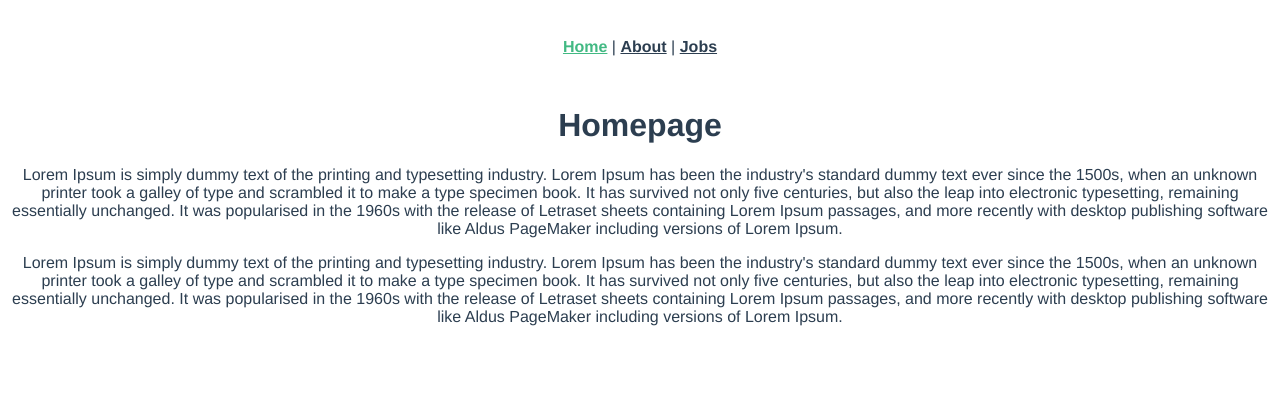
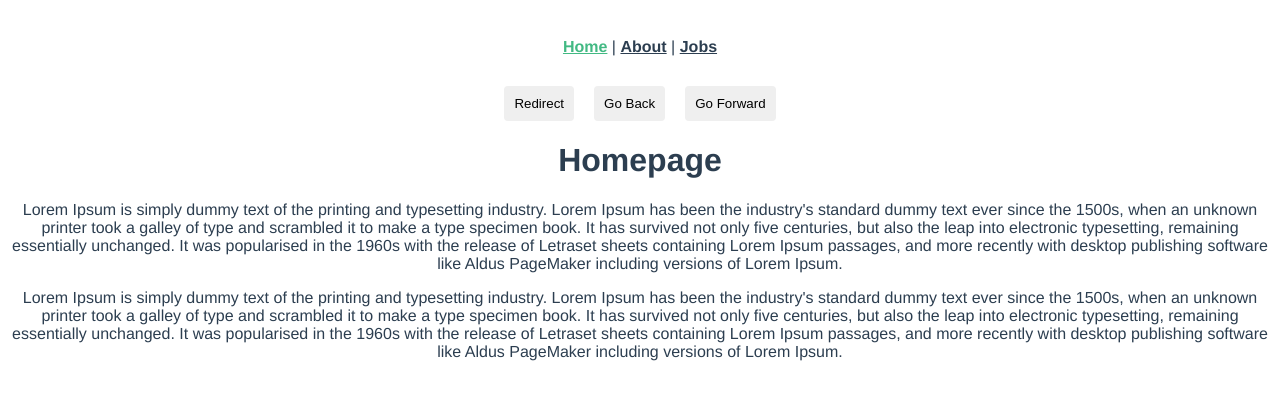
Before and after one commit to kartheekmidde/vue-router, a Vue app: page / in a window 1280 px wide. Shown: the top 400 px of the page. Built offline with nearby package versions, Linux system fonts and the light colour scheme.

Commit message:
Programmatic navigation

```diff
--- a/src/App.vue
+++ b/src/App.vue
@@ -4,9 +4,29 @@
     <router-link :to="{ name: 'About' }">About</router-link> |
     <router-link :to="{ name: 'Jobs' }">Jobs</router-link>
   </div>
+
+  <button @click="redirect">Redirect</button>
+  <button @click="back">Go Back</button>
+  <button @click="forward">Go Forward</button>
+
   <router-view/>
 </template>
 
+<script>
+export default {
+  methods: {
+    redirect(){
+      this.$router.push({ name: 'Home'})
+    },
+    back() {
+      this.$router.go(-1);
+    },
+    forward(){
+      this.$router.go(1);
+    }
+  }
+}
+</script>
 <style>
   #app {
     font-family: Avenir, Helvetica, Arial, sans-serif;
@@ -28,4 +48,10 @@
   #nav a.router-link-exact-active {
     color: #42b983;
   }
+  button {
+    margin: 0 10px;
+    padding: 10px;
+    border: none;
+    border-radius: 4px;
+  }
 </style>
```
Lines whose indentation alone changed are shown as unchanged.
